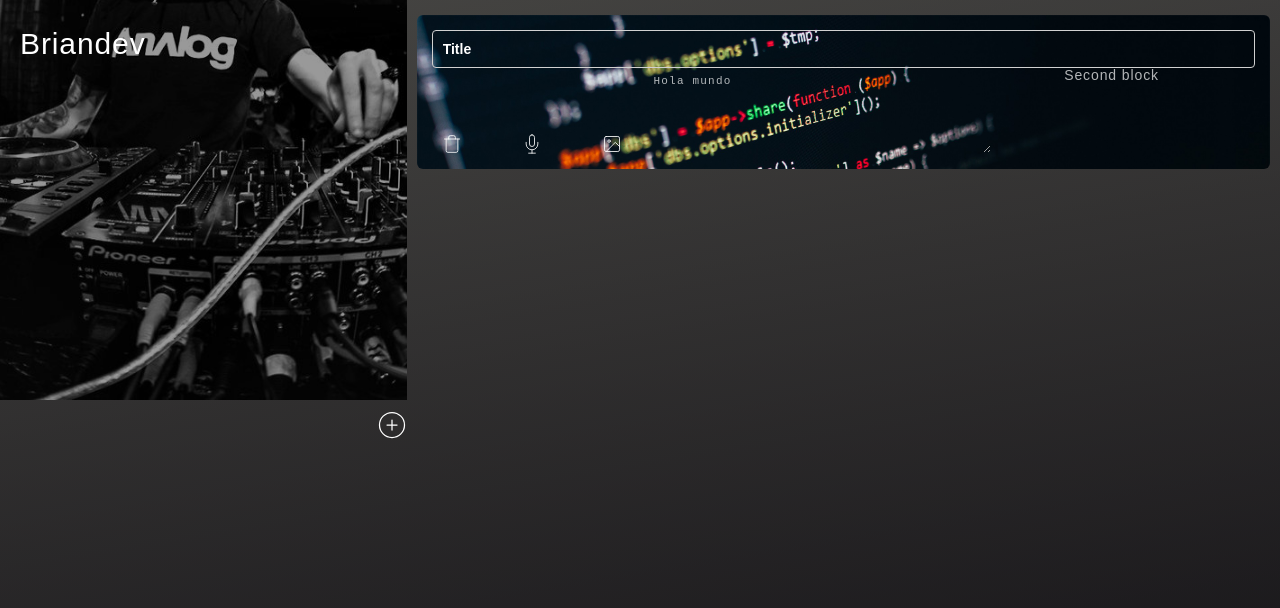
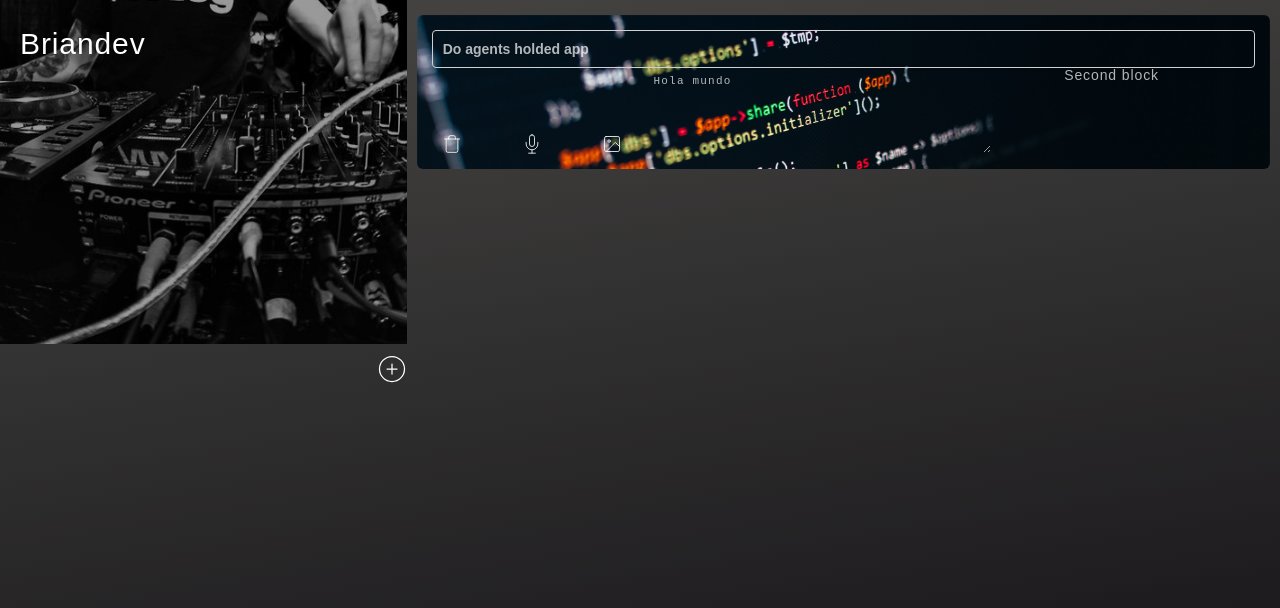
Before and after one commit to briand3v/nova-app, a React app: page /notes in a window 1280 px wide. Shown: the top 608 px of the page. Built offline with nearby package versions, Linux system fonts and the light colour scheme.

Commit message:
[delete card] almost done + apply Immutability Helpers

```diff
--- a/package.json
+++ b/package.json
@@ -9,6 +9,7 @@
     "node-sass": "^4.12.0",
     "nw-react-scripts": "2.0.0",
     "react": "^16.7.0",
+    "react-addons-update": "^15.6.2",
     "react-dom": "^16.7.0",
     "react-dropzone": "^8.1.0",
     "react-feather": "^1.1.6",
--- a/src/nova-advance.scss
+++ b/src/nova-advance.scss
@@ -30,7 +30,7 @@
   background-size: cover;
   background-position: 50% 100%;
   width: 100%;
-  height: 50%;
+  height: 43%;
 }
 
 .overlay{
@@ -258,15 +258,8 @@ textarea{
 
 }
 .card_delete{
-  width: 0px;
-  padding: 0px;
-  visibility: hidden;
+  visibility: visible;
   font-size: 10px;
-
-  &_expand{
-    visibility: visible;
-    max-width: 10%!important;
-  }
 }
 
 
--- a/src/nova-components/Popups/ImagesPopup/ImagesPopup.js
+++ b/src/nova-components/Popups/ImagesPopup/ImagesPopup.js
@@ -73,7 +73,7 @@ class ImagesPopup extends React.Component {
 	popupFocusOut(e){
 		console.log(this.state)
 		if(e.target.id===this._popupcontent){
-			this.state.parent.closeEvent()
+			this.state.parent.closePopup()
 		}
 	}
 
--- a/src/nova-components/Popups/ImagesPopup/ImagesPopup.jsx
+++ b/src/nova-components/Popups/ImagesPopup/ImagesPopup.jsx
@@ -16,7 +16,7 @@ const imagesPopup = (props,popupFocusOut,dropImages) => {
 		onClick={(e) => popupFocusOut(e)}>
 			<div  className="w-50p images-content">
 			<div>
-				<span className="mbri-close mbrih c-black f-right p-10" onClick={(e)=>{props.parent.closeEvent(e)}}></span>
+				<span className="mbri-close mbrih c-black f-right p-10" onClick={(e)=>{props.parent.closePopup(e)}}></span>
 			</div>
 			<div id="scroll-content" className="images">
 				<div className="images_all">
--- a/src/nova-components/notesApp/Card/cardnote.jsx
+++ b/src/nova-components/notesApp/Card/cardnote.jsx
@@ -12,18 +12,16 @@ const CardNote = props => {
 		backgroundSize: 'cover',
 		borderRadius: '6px'
 	}
+	const ocultremovecard = !props.processremove ? 'ocult' : '';
 
 	return (
-
-
-
 	<div id={props.id} className="row m-l-0 supernova-card">
 
-		<div className="column column-10 card_delete ocult m-b-0 p-0 d-flex content-column items-justify-around">
-			<div className="w-100p h-50p d-flex items-align-center items-justify-center card-red">
+		<div className={"column column-10 card_delete m-b-0 p-0 d-flex content-column items-justify-around "+ocultremovecard}>
+			<div className="w-100p h-50p d-flex items-align-center items-justify-center card-red" onClick={(e) => {props.handleRemove(e)}}>
 				<p className="m-b-0 text-center">Delete</p>
 			</div>
-			<div className="w-100p h-50p d-flex items-align-center items-justify-center">
+			<div className="w-100p h-50p d-flex items-align-center items-justify-center" onClick={(e) => {props.cancel(e)}}>
 				<p className="m-b-0 text-center">Cancel</p>
 			</div>
 		</div>
@@ -32,7 +30,7 @@ const CardNote = props => {
 			<div className="container card-container">
 				<div className="row content-column">
 					<div className="column column-100 h-5p">
-						<input id="titlecard" className="inputtext cardtitle" placeholder="Title"/>
+						<input id="titlecard" className="inputtext cardtitle" placeholder="Title" onChange={(e) => {props.handleChangeText(e,'title')}} value={props.title}/>
 					</div>
 
 					<div className="column column-100 h-50p">
@@ -43,7 +41,7 @@ const CardNote = props => {
 								}
 								<Trash className="mbrih ifeather m-l-10" color="white" size={20} onClick={(e) => {props.removeCard(e)}} />
 								<Mic className="mbrih f-right ifeather" color="white" size={20} />
-								<Image className="mbrih f-right ifeather" color="white" size={20} onClick={(e)=>{ props.openPopup(e) }} />
+								<Image className="mbrih f-right ifeather" color="white" size={20} onClick={(e)=>{ props.openImagesPopup(e) }} />
 								</div>
 							<div className="column column-50">
 								<textarea onBlur={(e) => {props.focusOut(e)}} onChange={(e) => {props.handleChangeText(e)}} className="cardtext" placeholder="Card description" value={props.text}></textarea>
@@ -55,7 +53,6 @@ const CardNote = props => {
 			</div>
 		</div>
 	</div>
-
 	);
 };
 
--- a/src/nova-components/notesApp/notesApp.js
+++ b/src/nova-components/notesApp/notesApp.js
@@ -3,6 +3,7 @@ import template from "./notesApp.jsx";
 import {createCard} from '../../controllers/cards';
 import CardNote from './Card/cardnote';
 import { inherits } from "util";
+import update from 'react-addons-update';
 
 class notesApp extends React.Component {
 
@@ -12,18 +13,25 @@ class notesApp extends React.Component {
 			data: null,
 			impagesPopup: false,
 			//cards: [{data:{ img: '/images/code.png', num:1}, new: false},{data:{ img: '/images/wallp.png', num:2}, new: false},{data:{ img: '/images/code.png', num:3}, new: false},{data:{ img: '/images/wallp.png', num:4}, new: false}],
-			cards: [{data:{ img: '/images/code.png', num:1}, id:"8717237dajsdjnfimiksj", new:false, text:'Hola mundo'}],
+			cards: [
+				{data:{ img: '/images/code.png', num:1}, id:"8717237dajsdjnfimiksj", new:false, title:'Do agents holded app',text:'Hola mundo', processremove: false}
+			],
 			newcards: 0,
 			defaultIds: ['9192302149sasdqw', '232csadfklmkaks', 'asdl23riaknnflks','12321432131rsaddas','asdajkhduibbdsa','123bdaskgiyqkjasdjbvasj'],
+			numtoremove: 0
 		}
+
+		this.addCard = this.addCard.bind(this)
+		this.openImagesPopup =	this.openImagesPopup.bind(this)
+		this.closePopup =	this.closePopup.bind(this)
+		this.removeCard =	this.removeCard.bind(this)
+		this.focusOut =	this.focusOut.bind(this)
+		this.handleChangeText =	this.handleChangeText.bind(this)
+		this.cancelRemove =	this.cancelRemove.bind(this)
+		this.handleRemove = this.handleRemove.bind(this)
 	}
 
 	componentDidMount() {
-		this.init()
-	}
-
-	init(){
-		console.log(this.state)
 	}
 
 	trim(string,length){
@@ -61,7 +69,7 @@ class notesApp extends React.Component {
 	addCard(e){
 		e.preventDefault()
 		const newObjectId = this.state.defaultIds[this.state.newcards];
-		const newcard = {data:{ img: '/images/code.png', num:this.state.cards.length+1}, new: true, animation:'fromleft-anim', id:this.state.defaultIds[this.state.newcards], text: 'Hello'+this.state.cards.length+1}
+		const newcard = {data:{ img: '/images/code.png', num:this.state.cards.length+1}, new: true, animation:'fromleft-anim', id:this.state.defaultIds[this.state.newcards], text: 'Hello'+this.state.cards.length+1 , title: 'prove', processremove: false}
 		this.setState((state,props) => ({
 			cards: [...state.cards, newcard],
 			newcards: state.newcards + 1
@@ -73,7 +81,6 @@ class notesApp extends React.Component {
 			newcardanim.style.webkitTransition = '.6s all ease-in-out';
 			newcardanim.style.MozTransform = '.6s all ease-in-out';
 			// broke here is there are more the 6 cards [XXXXXXXXXXXXXXXXXXXXXXX]
-			console.log(newcardanim)
 			setTimeout(() => {
 				newcardanim.classList.add('fromleft-anim')
 			}, 100);
@@ -84,20 +91,17 @@ class notesApp extends React.Component {
 		e.preventDefault()
 		e.stopPropagation()
 
-		const id = e.target.closest('.anim_shadow').id;
-		const card = document.getElementById(id.split('#')[1])
-		const confirmRemove = card.querySelector('.card_delete')
+		// const id = e.target.closest('.anim_shadow').id;
+		// const card = document.getElementById(id.split('#')[1])
+		// const confirmRemove = card.querySelector('.card_delete')
 
-		confirmRemove.classList.remove('ocult')
-		confirmRemove.classList.add('card_delete_expand')
+		const index = this.getIndexCardIdByTarget(e);
+
+		const cardRemoveProcess = update(this.state.cards, { [index] :{processremove: {$set: true}}})
+		this.setState({cards: cardRemoveProcess, numtoremove: this.state.numtoremove + 1})
+
 		e.target.closest('.anim_shadow').classList.add('anim_shadow_card')
 
-		// let index = this.getIndexCardIdByTarget(e)
-		// this.setState(preveState => {
-		// 	let newCards = [...preveState.cards]
-		// 	newCards.splice(index,1)
-		// 	return {cards: newCards}
-		// })
 	}
 
 	focusOut(e){
@@ -113,6 +117,7 @@ class notesApp extends React.Component {
 	}
 
 	getIndexCardIdByTarget(e){
+		e.preventDefault();
 		let currentCards = this.state.cards
 		const carid = e.target.closest('.supernova-card').id
 		const index = currentCards.findIndex((card,i)=>{
@@ -121,19 +126,39 @@ class notesApp extends React.Component {
 		return index
 	}
 
-	handleChangeText(e){
-
-		const text = e.target.value;
+	handleRemove(e){
 		const index = this.getIndexCardIdByTarget(e)
-		this.setState(preveState => {
-			let newUpdatedCards = [...preveState.cards]
-			newUpdatedCards[index].text = text
-			return {cards: newUpdatedCards}
+		const removeCard = update(this.state.cards,{$splice: [[index,1]]})
+		this.setState({
+			cards: removeCard
 		})
 	}
 
+	handleChangeText(e,input='text'){
+		const text = e.target.value;
+		const index = this.getIndexCardIdByTarget(e)
+		const targetInput = input;
+		const cardText = update(this.state.cards, {[index] : {[targetInput]: { $set: [text]}}})
+		this.setState({
+			cards: cardText
+		})
+		// this.setState(preveState => {
+		// 	let newUpdatedCards = [...preveState.cards]
+		// 	newUpdatedCards[index].text = text
+		// 	return {cards: newUpdatedCards}
+		// })
+	}
+
+	cancelRemove(e){
+		e.preventDefault();
+		// e.target.closest('.card_delete').classList.add('ocult')
+		const index = this.getIndexCardIdByTarget(e);
+		const currentCard = update(this.state.cards, { [index] :{processremove: {$set: false}}})
+		this.setState({cards: currentCard, numtoremove: this.state.numtoremove > 0 ? this.state.numtoremove - 1 : this.state.numtoremove })
+	}
+
 	render() {
-		return template.call(this,this.state,this.addCard.bind(this),this.openImagesPopup.bind(this),this.closePopup.bind(this), this.removeCard.bind(this), this.focusOut.bind(this), this.handleChangeText.bind(this));
+		return template.call(this,this);
 	}
 }
 
--- a/src/nova-components/notesApp/notesApp.jsx
+++ b/src/nova-components/notesApp/notesApp.jsx
@@ -4,7 +4,8 @@ import CardNote from './Card/cardnote';
 import ImagesPopup from '../Popups/ImagesPopup/ImagesPopup';
 import { PlusCircle } from 'react-feather';
 
-function template(state,addCard,iPopup,closeEvent,removeCard,focusOut,handleChangeText) {
+function template(...events) {
+	const props = events[0]
 
   return (
     <div className="notes-app">
@@ -18,7 +19,7 @@ function template(state,addCard,iPopup,closeEvent,removeCard,focusOut,handleChan
 					</div>
 					<div className="notespanel">
 						<div className="notespanel_one">
-						<PlusCircle className="mbrih f-right ifeather m-t-10" color="white" size={30} onClick={(e)=> {addCard(e)}}/>
+						<PlusCircle className="mbrih f-right ifeather m-t-10" color="white" size={30} onClick={(e)=> {props.addCard(e)}}/>
 						</div>
 						<div className="notespanel_two">
 							<div className="d-flex content-row buttons">
@@ -30,27 +31,32 @@ function template(state,addCard,iPopup,closeEvent,removeCard,focusOut,handleChan
 				<div className="column column-67 superblock-cards">
 					{/* data must be the data of each card in order to print it into the popupImages */}
 					{
-						state.cards.map((card,i) => {
+						props.state.cards.map((card,i) => {
 							return (<CardNote
 								id={card.id}
 								data={card.data}
-								openPopup={iPopup}
-								removeCard={removeCard}
-								newcards={state.newcards}
-								group={state.group}
+								openImagesPopup={props.openImagesPopup}
+								removeCard={props.removeCard}
+								newcards={props.state.newcards}
+								processremove={card.processremove}
+								numtoremove = {props.state.numtoremove}
+								group={props.state.group}
 								new={card.new}
 								key={i}
+								cancel={props.cancelRemove}
+								handleRemove={props.handleRemove}
 								animation={typeof card.animation !== 'undefined' ? card.animation : '' }
-								groupnewcards={state.groupnewcards}
-								focusOut={focusOut}
-								handleChangeText={handleChangeText}
+								groupnewcards={props.state.groupnewcards}
+								focusOut={props.focusOut}
+								handleChangeText={props.handleChangeText}
 								text={card.text}
+								title = {card.title}
 								/>)
 						})
 					}
 
 				</div>
-				<ImagesPopup objectId={'123sdalmk2331sde231d'} visible={state.impagesPopup} closeEvent={closeEvent}/>
+				<ImagesPopup objectId={'123sdalmk2331sde231d'} visible={props.state.impagesPopup} closePopup={props.closePopup}/>
 			</div>
 		</div>
     </div>
```
Also changed, not shown: 1 other file (tests, documents, lock files or other folders).
